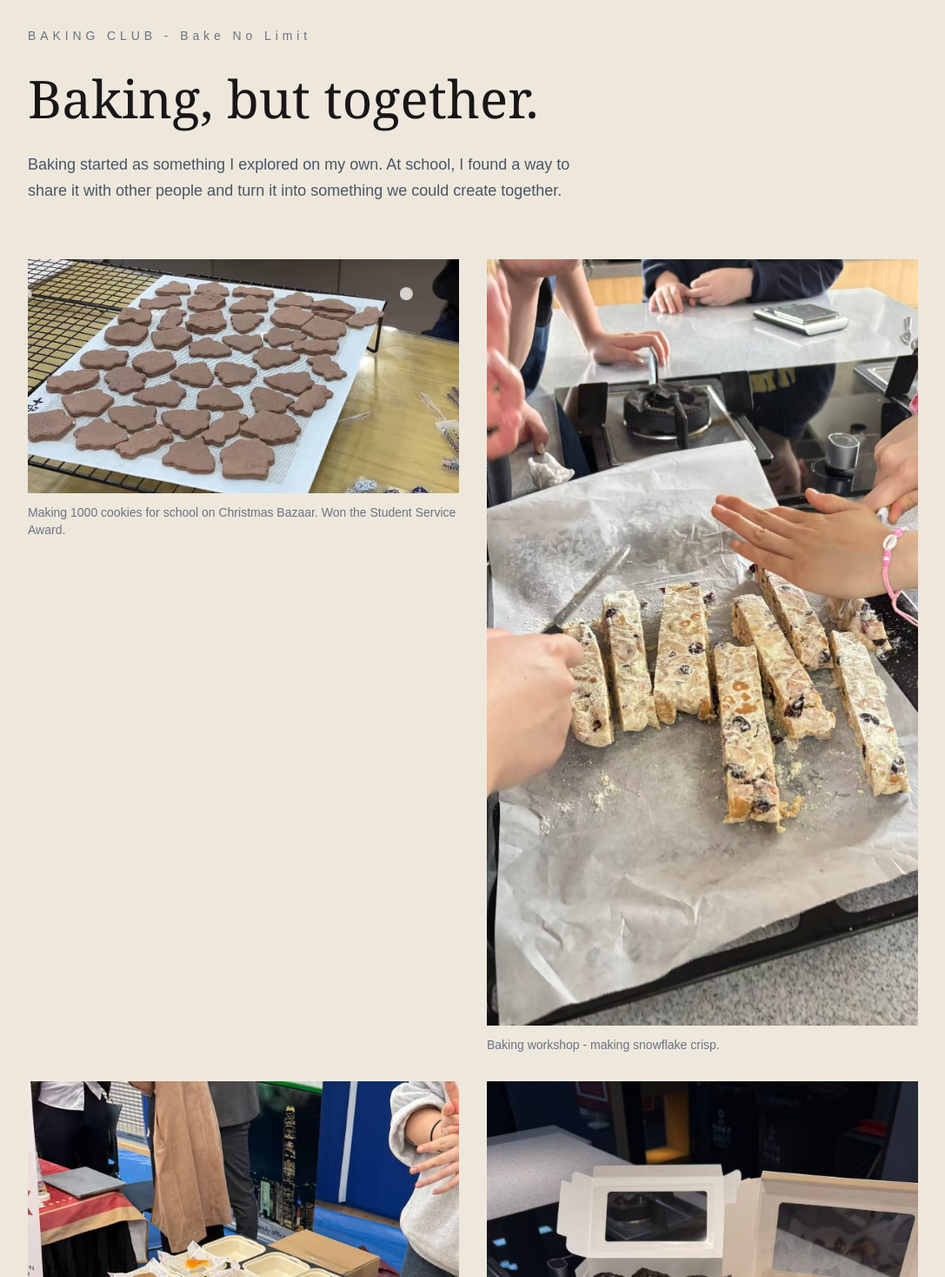
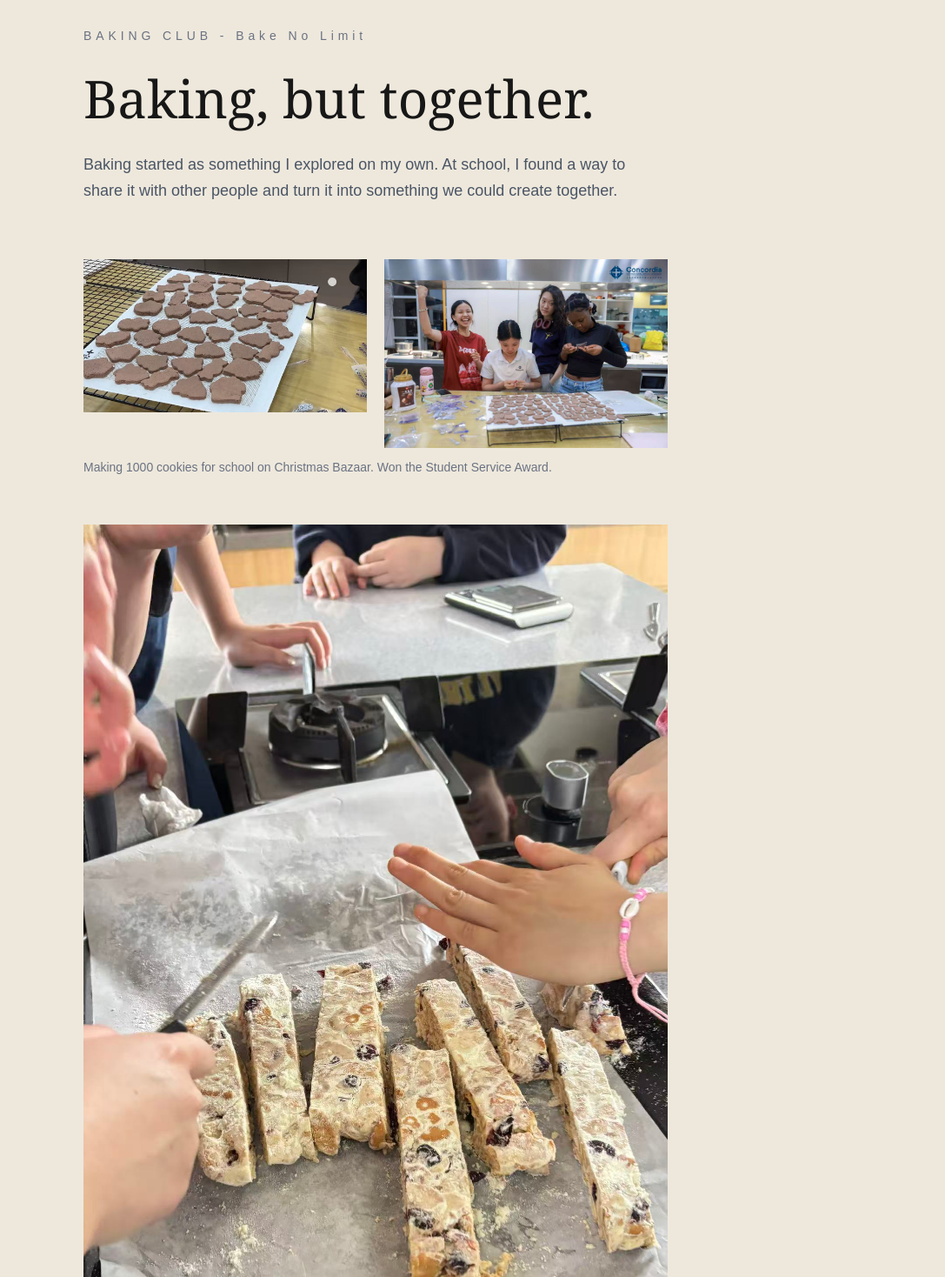
Before and after one commit to Sophie77227/Sophie-s-TCM-research-website, a Next.js app: page / in a window 1280 px wide. Shown: the part 7518-8986 px from the top of the page at 87% size, without its empty margins (96-1183 px from the left). Built offline with nearby package versions, Linux system fonts and the light colour scheme.

Commit message:
update baking club

```diff
--- a/components/FieldNotes.tsx
+++ b/components/FieldNotes.tsx
@@ -4,7 +4,7 @@ export default function FieldNotes() {
       id="notes"
       className="bg-[#eee8dc] px-8 py-32"
     >
-      <div className="max-w-5xl mx-auto">
+      <div className="max-w-4xl mx-auto">
         <p className="text-sm tracking-[0.35em] text-gray-500 mb-8">
           BAKING CLUB - Bake No Limit
         </p>
@@ -20,50 +20,68 @@ export default function FieldNotes() {
         </p>
 
         {/* Baking Club Photos */}
-        <div className="grid grid-cols-2 gap-8">
+        <div className="space-y-14">
+
+          {/* Christmas Bazaar */}
           <div>
-            <img
-              src="/baking-club-1.jpg"
-              alt="Baking Club"
-              className="w-full h-auto"
-            />
-            <p className="mt-3 text-sm text-gray-500">
+            <div className="grid grid-cols-2 gap-5 max-w-2xl">
+              <img
+                src="/baking-club-1.jpg"
+                alt="Christmas Bazaar"
+                className="w-full h-auto"
+              />
+
+              <img
+                src="/baking-club-5.jpg"
+                alt="Christmas Bazaar"
+                className="w-full h-auto"
+              />
+            </div>
+
+            <p className="mt-3 text-sm text-gray-500 max-w-2xl">
               Making 1000 cookies for school on Christmas Bazaar. Won the Student Service Award.
             </p>
           </div>
 
-          <div>
+          {/* Baking Workshop */}
+          <div className="max-w-2xl">
             <img
               src="/baking-club-2.jpg"
-              alt="Baking Club"
+              alt="Baking workshop"
               className="w-full h-auto"
             />
+
             <p className="mt-3 text-sm text-gray-500">
-              Baking workshop - making snowflake crisp.
+              Baking workshop — making snowflake crisp.
             </p>
           </div>
 
-          <div>
+          {/* Christmas Bazaar Booth */}
+          <div className="max-w-2xl">
             <img
               src="/baking-club-3.jpg"
-              alt="Baking Club"
+              alt="Christmas Bazaar booth"
               className="w-full h-auto"
             />
+
             <p className="mt-3 text-sm text-gray-500">
               Our booth on Christmas Bazaar.
             </p>
           </div>
 
-          <div>
+          {/* Sports Event */}
+          <div className="max-w-2xl">
             <img
               src="/baking-club-4.jpg"
-              alt="Baking Club"
+              alt="Baking Club sports event collaboration"
               className="w-full h-auto"
             />
+
             <p className="mt-3 text-sm text-gray-500">
               Collaborating with parent organization for sports event.
             </p>
           </div>
+
         </div>
       </div>
     </section>
```
Also changed, not shown: public/baking-club-5.jpg (added).
